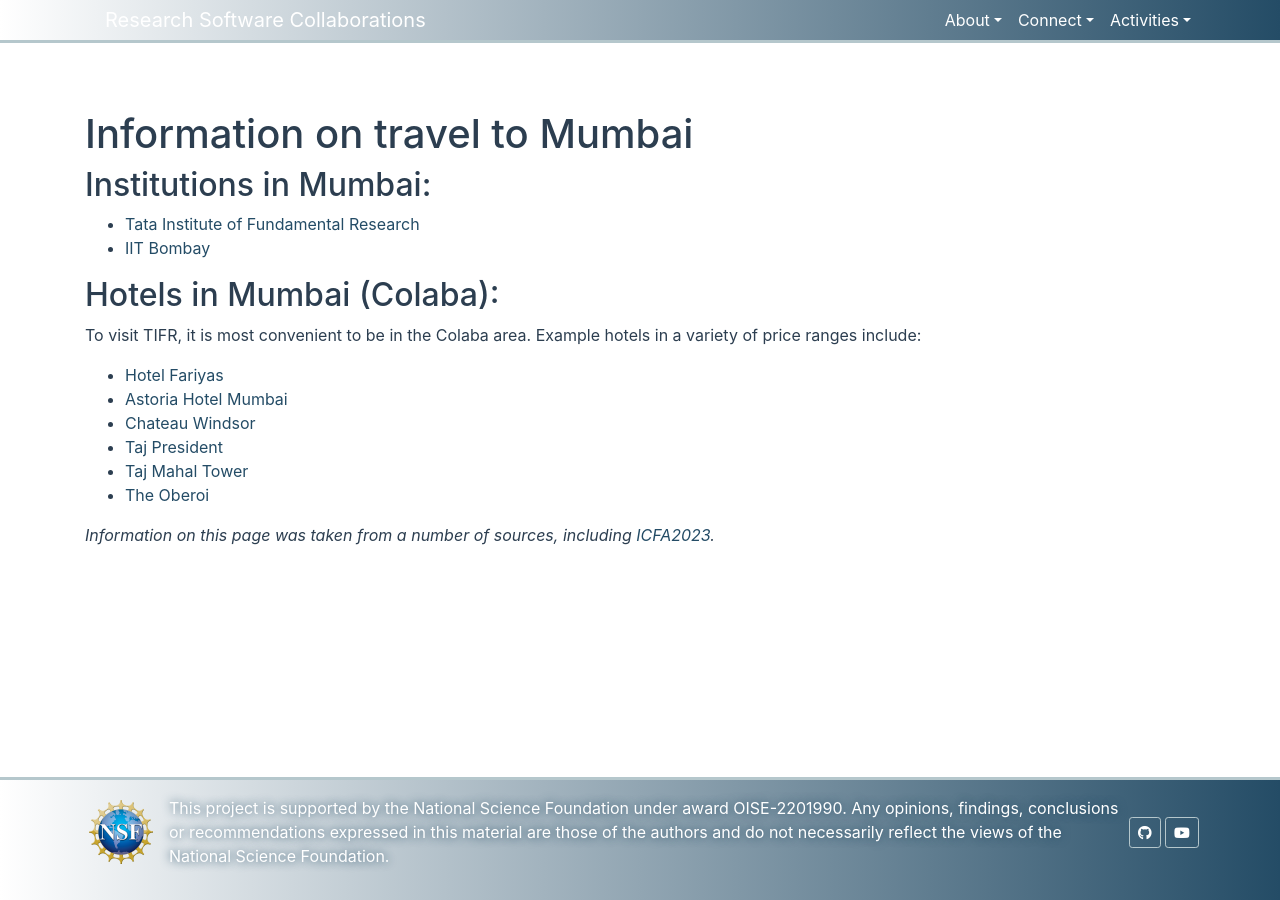
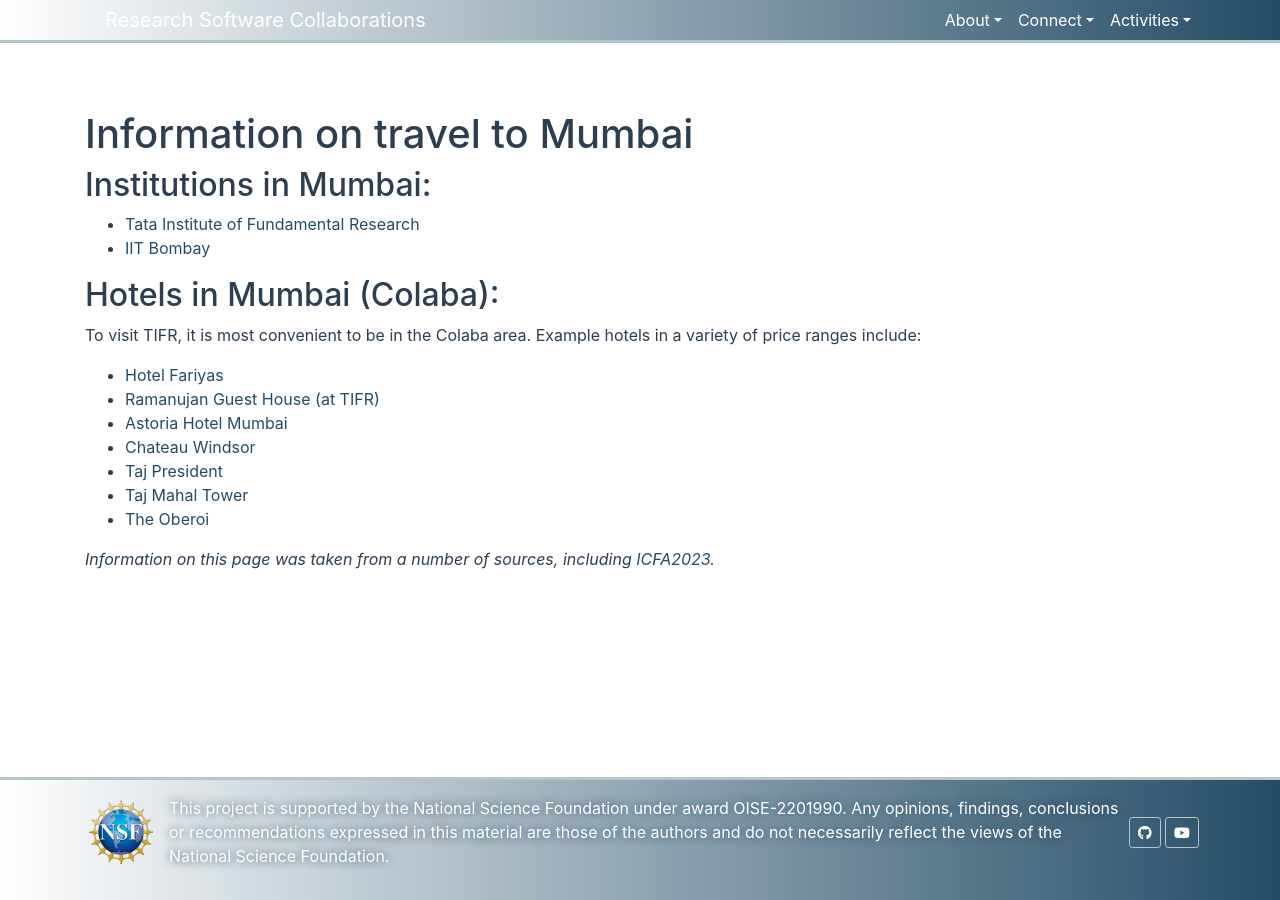
Before and after one commit to research-software-collaborations/research-software-collaborations.github.io, a Jekyll site: the page built from pages/info/travel-to-mumbai.md, in a window 1280 px wide. Built offline with Jekyll 4.4.1, drawn with Linux system fonts in a browser that asks for light colours; cached includes are drawn as plain includes.

Commit message:
add TIFR guesthouse

```diff
--- a/pages/info/travel-to-mumbai.md
+++ b/pages/info/travel-to-mumbai.md
@@ -17,6 +17,7 @@ title: Information on travel to Mumbai
 hotels in a variety of price ranges include:
 
   * [Hotel Fariyas](https://fariyas.com/hotel-in-mumbai/)
+  * [Ramanujan Guest House (at TIFR)](https://www.tifr.res.in/~rgh/Contact.html)
   * [Astoria Hotel Mumbai](https://astoria-hotel.mumbaihotel.net/en/)
   * [Chateau Windsor](https://www.chateauwindsor.com)
   * [Taj President](https://www.tajhotels.co.uk/our-properties/hotels/president-mumbai-ihcl-seleqtions/)
```
